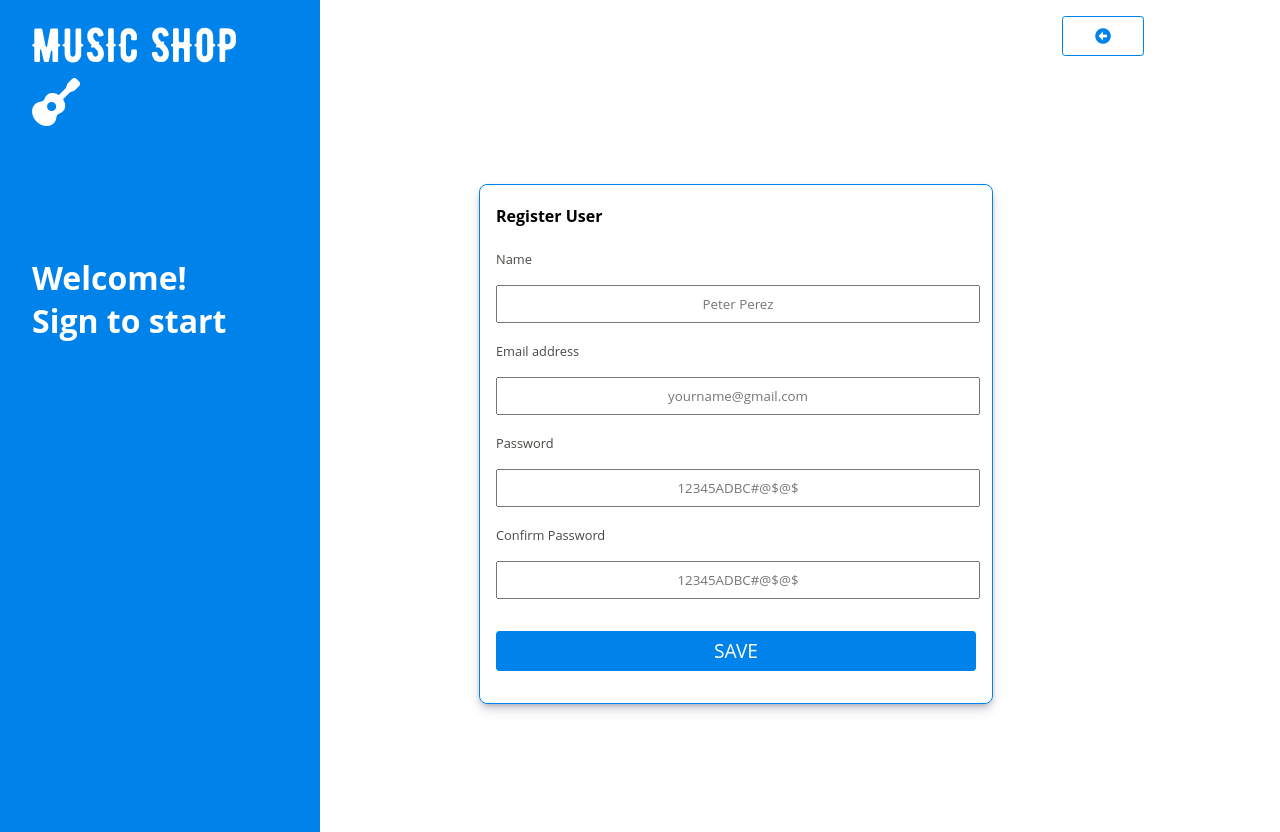
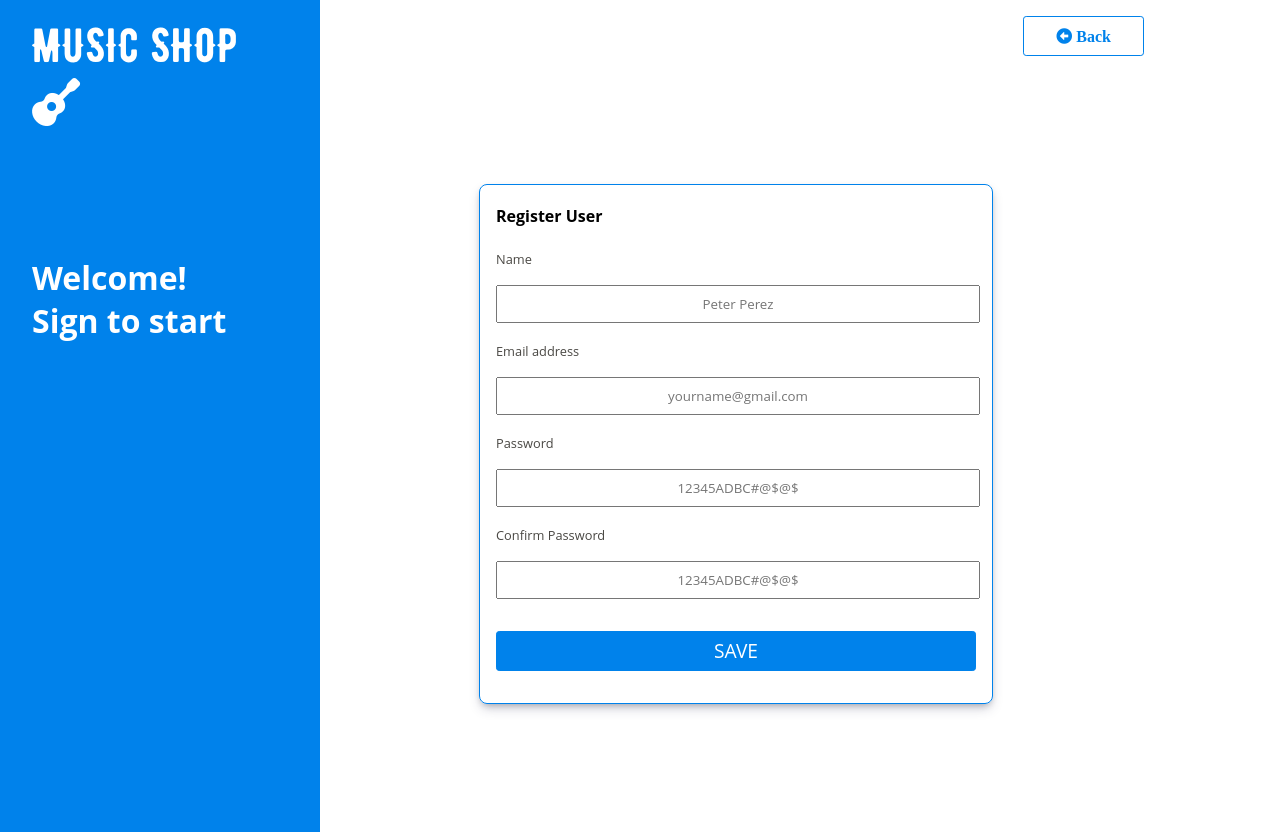
Before and after one commit to Diego-18/diegoChavez_repos_music_shop, a Nuxt app: page /users in a window 1280 px wide. Built offline with nearby package versions, Linux system fonts and the light colour scheme; no server answers.

Commit message:
fix: :bug: fix-icons

```diff
--- a/components/Users/RegisterUsers.vue
+++ b/components/Users/RegisterUsers.vue
@@ -2,7 +2,7 @@
   <div class="right_section">
     <div class="right_section_navbar">
       <button @click="back()">
-      <i class="fas fa-arrow-alt-circle-left"></i>
+      <i class="fas fa-arrow-alt-circle-left"> Back</i>
       </button>
     </div>
     <div class="right_section_card">
--- a/layouts/login.vue
+++ b/layouts/login.vue
@@ -22,7 +22,8 @@
 export default {}
 </script>
 <style>
-@import "https://pro.fontawesome.com/releases/v5.10.0/css/all.css";
+@import url("https://pro.fontawesome.com/releases/v5.10.0/css/all.css");
+
 @font-face {
   font-family: 'Bernier';
   font-style: normal;
```
